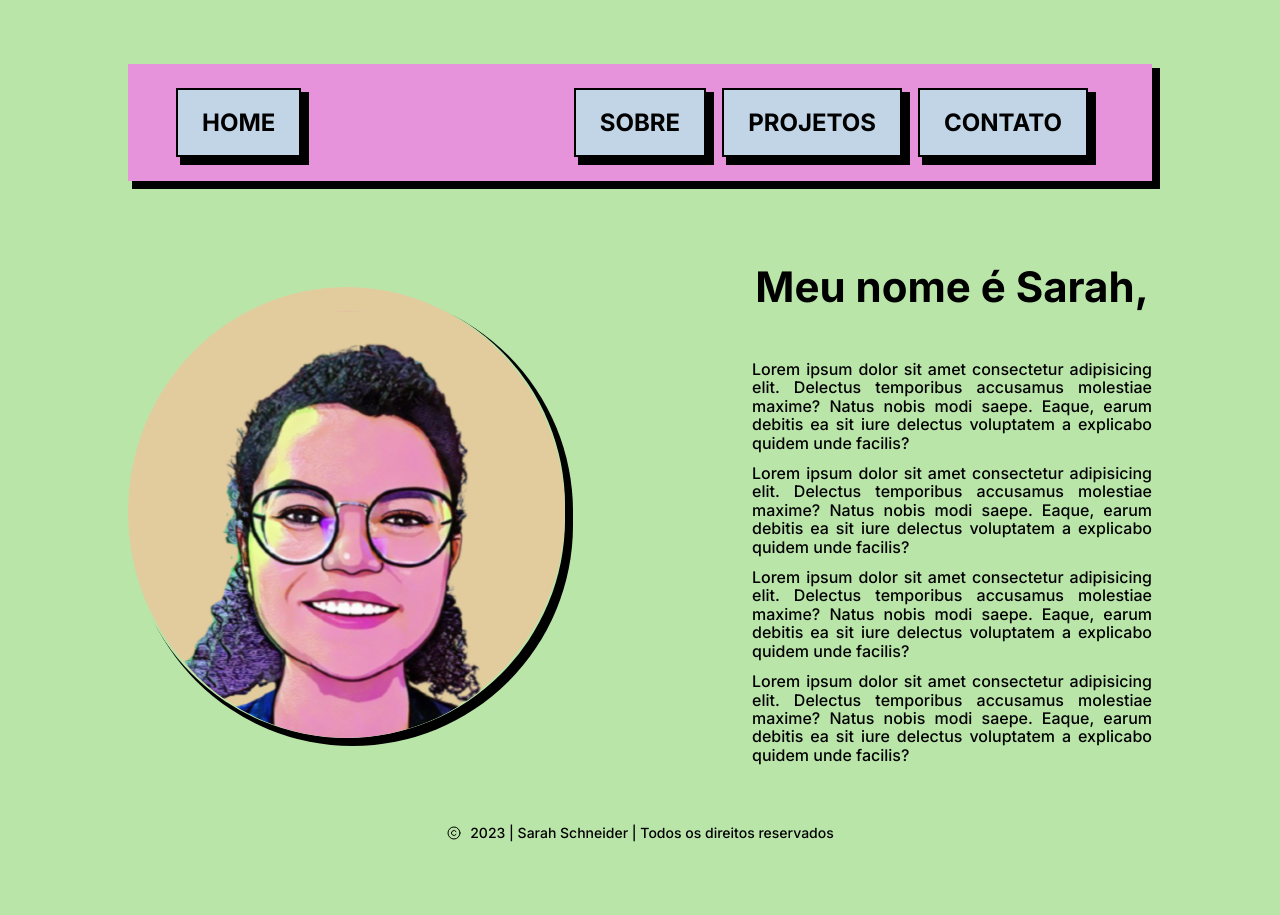
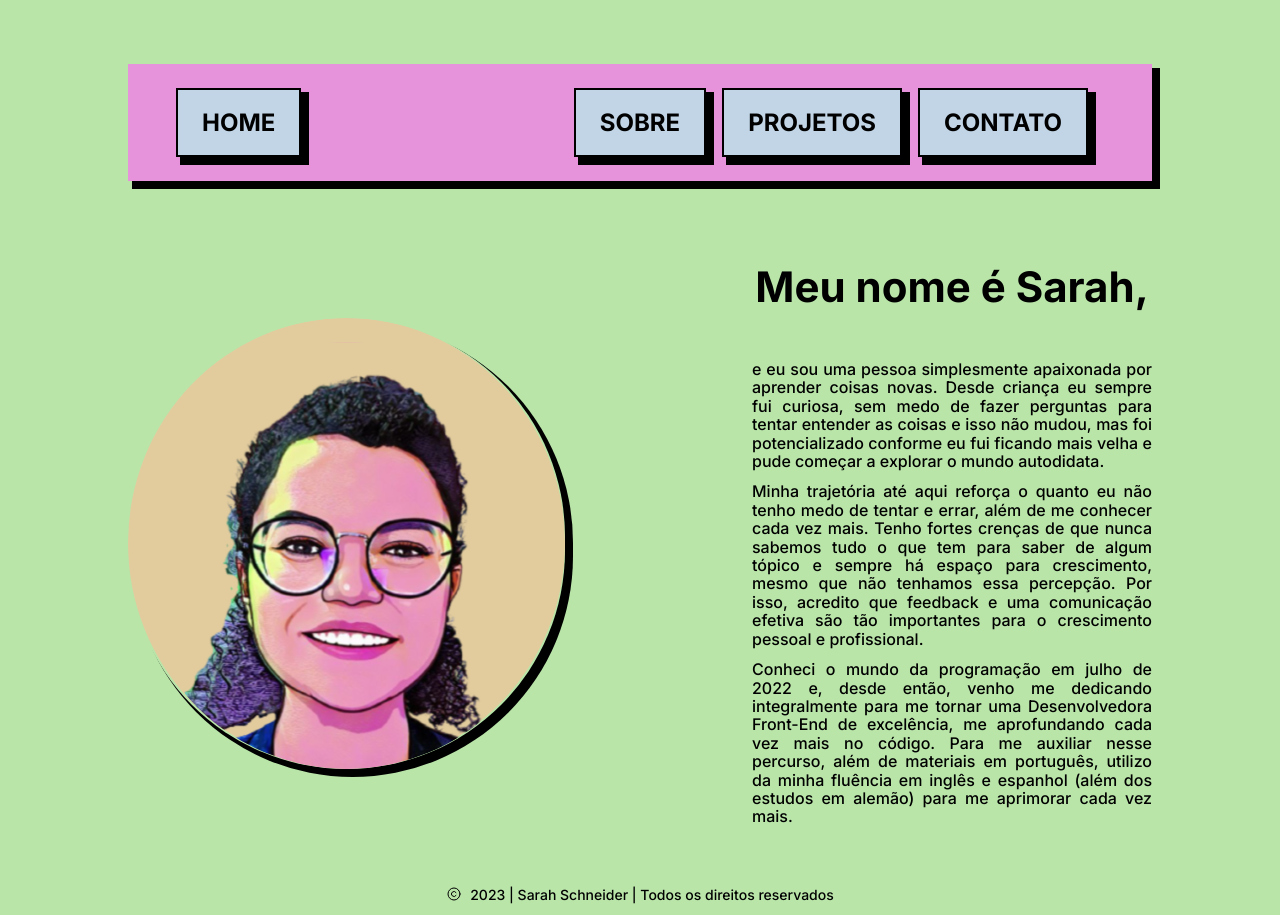
Before and after one commit to ssschneider/portfolio, a React (Vite) app: page /sobre in a window 1280 px wide. Before the commit the page ends 853 px from the top, so only its background shows below. Built offline with nearby package versions, Linux system fonts and the light colour scheme.

Commit message:
add about me text

```diff
--- a/src/components/aboutMeText/index.tsx
+++ b/src/components/aboutMeText/index.tsx
@@ -5,13 +5,17 @@ const AboutMeText = () => {
         <Wrapper>
             <SectionTitle>Meu nome é Sarah,</SectionTitle>
 
-            <Text>Lorem ipsum dolor sit amet consectetur adipisicing elit. Delectus temporibus accusamus molestiae maxime? Natus nobis modi saepe. Eaque, earum debitis ea sit iure delectus voluptatem a explicabo quidem unde facilis?</Text>
+            <Text>
+                e eu sou uma pessoa simplesmente apaixonada por aprender coisas novas. Desde criança eu sempre fui curiosa, sem medo de fazer perguntas para tentar entender as coisas e isso não mudou, mas foi potencializado conforme eu fui ficando mais velha e pude começar a explorar o mundo autodidata.
+            </Text>
 
-            <Text>Lorem ipsum dolor sit amet consectetur adipisicing elit. Delectus temporibus accusamus molestiae maxime? Natus nobis modi saepe. Eaque, earum debitis ea sit iure delectus voluptatem a explicabo quidem unde facilis?</Text>
+            <Text>
+                Minha trajetória até aqui reforça o quanto eu não tenho medo de tentar e errar, além de me conhecer cada vez mais. Tenho fortes crenças de que nunca sabemos tudo o que tem para saber de algum tópico e sempre há espaço para crescimento, mesmo que não tenhamos essa percepção. Por isso, acredito que feedback e uma comunicação efetiva são tão importantes para o crescimento pessoal e profissional.
+            </Text>
 
-            <Text>Lorem ipsum dolor sit amet consectetur adipisicing elit. Delectus temporibus accusamus molestiae maxime? Natus nobis modi saepe. Eaque, earum debitis ea sit iure delectus voluptatem a explicabo quidem unde facilis?</Text>
-
-            <Text>Lorem ipsum dolor sit amet consectetur adipisicing elit. Delectus temporibus accusamus molestiae maxime? Natus nobis modi saepe. Eaque, earum debitis ea sit iure delectus voluptatem a explicabo quidem unde facilis?</Text>
+            <Text>
+                Conheci o mundo da programação em julho de 2022 e, desde então, venho me dedicando integralmente para me tornar uma Desenvolvedora Front-End de excelência, me aprofundando cada vez mais no código. Para me auxiliar nesse percurso, além de materiais em português, utilizo da minha fluência em inglês e espanhol (além dos estudos em alemão) para me aprimorar cada vez mais.
+                </Text>
         </Wrapper>
     )
 }
```
